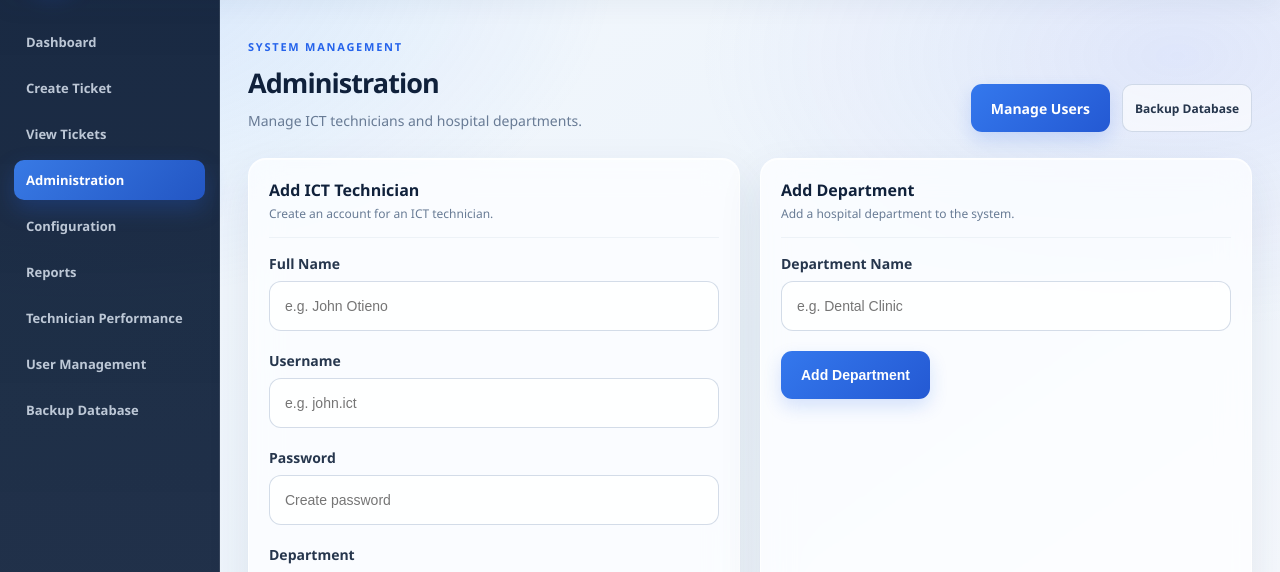
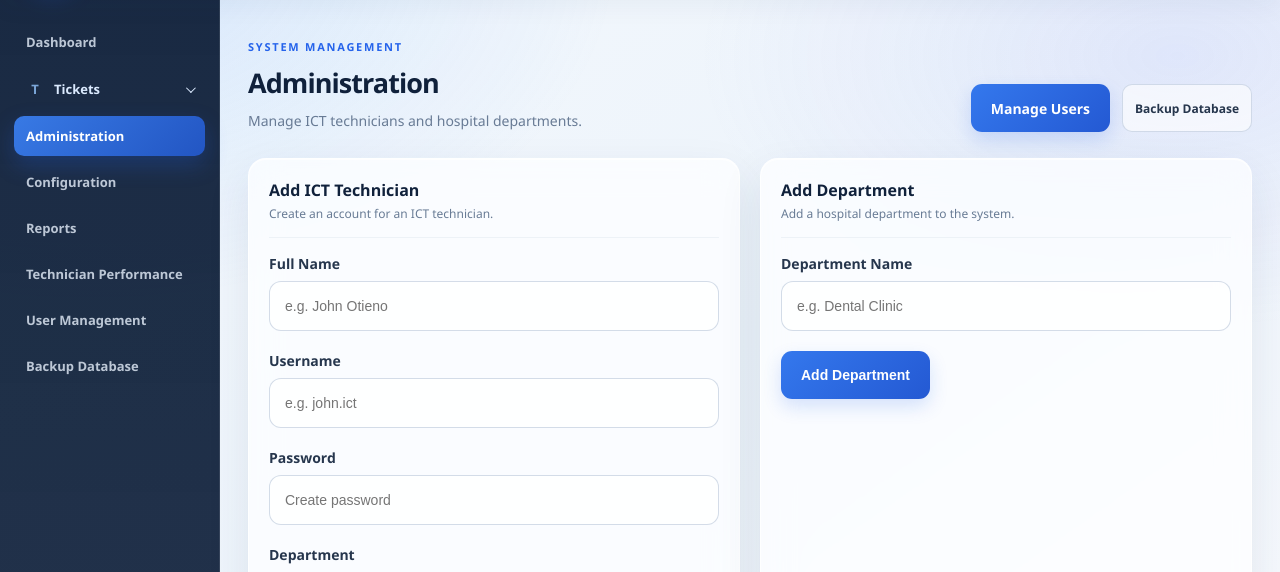
Before and after one commit to victorotiieno-sketch/MediTech-Helpdesk, a Flask app: template templates/admin.html in a window 1280 px wide. Shown: the part 72-644 px from the top of the page. Run offline with Flask 3, Linux system fonts and the light colour scheme; the template is opened without the code that fills it, so the values that code supplies are empty; some libraries are stand-ins or nearby versions.

Commit message:
Group ticket actions in sidebar navigation
Co-authored-by: Copilot <223556219+Copilot@users.noreply.github.com>

```diff
--- a/static/style.css
+++ b/static/style.css
@@ -3726,6 +3726,95 @@ textarea:focus-visible {
     }
 }
 
+.sidebar nav > .nav-group {
+    min-width: 0;
+}
+
+.sidebar nav > .nav-group > summary {
+    display: flex;
+    align-items: center;
+    gap: 10px;
+    min-height: 42px;
+    padding: 11px 12px;
+    border-radius: 10px;
+    color: #dbeafe;
+    cursor: pointer;
+    font-size: 13px;
+    font-weight: 600;
+    list-style: none;
+    transition: all 0.2s ease;
+}
+
+.sidebar nav > .nav-group > summary::-webkit-details-marker {
+    display: none;
+}
+
+.sidebar nav > .nav-group > summary:hover,
+.sidebar nav > .nav-group[open] > summary {
+    background: rgba(37, 99, 235, 0.18);
+    color: white;
+}
+
+.sidebar nav > .nav-group > summary .nav-icon,
+.sidebar nav .nav-submenu .nav-icon {
+    display: inline-flex;
+    flex: 0 0 18px;
+    align-items: center;
+    justify-content: center;
+    color: #93c5fd;
+    font-size: 13px;
+}
+
+.sidebar nav > .nav-group > summary .nav-chevron {
+    width: 7px;
+    height: 7px;
+    margin-left: auto;
+    border-right: 1.5px solid currentColor;
+    border-bottom: 1.5px solid currentColor;
+    transform: rotate(45deg) translateY(-2px);
+    transition: transform 0.18s ease;
+}
+
+.sidebar nav > .nav-group[open] > summary .nav-chevron {
+    transform: rotate(225deg) translate(-1px, -1px);
+}
+
+.sidebar nav .nav-submenu {
+    display: flex;
+    flex-direction: column;
+    gap: 3px;
+    margin: 3px 0 5px 14px;
+    padding-left: 10px;
+    border-left: 1px solid rgba(191, 219, 254, 0.28);
+}
+
+.sidebar nav .nav-submenu a {
+    display: flex;
+    align-items: center;
+    gap: 8px;
+    padding: 9px 10px;
+    border-radius: 8px;
+    color: rgba(235, 243, 255, 0.76);
+    font-size: 12px;
+}
+
+.sidebar nav .nav-submenu a:hover,
+.sidebar nav .nav-submenu a.active {
+    background: rgba(37, 99, 235, 0.22);
+    color: white;
+    box-shadow: none;
+}
+
+.sidebar nav .nav-submenu a.active .nav-icon {
+    color: #bfdbfe;
+}
+
+.sidebar nav > .nav-group > summary:focus-visible,
+.sidebar nav .nav-submenu a:focus-visible {
+    outline: 2px solid #93c5fd;
+    outline-offset: 2px;
+}
+
 .analytics-stat {
     min-width: 0;
     padding: 16px;
--- a/templates/admin.html
+++ b/templates/admin.html
@@ -44,13 +44,7 @@
                 Dashboard
             </a>
 
-            <a href="{{ url_for('create_ticket') }}">
-                Create Ticket
-            </a>
-
-            <a href="{{ url_for('tickets') }}">
-                View Tickets
-            </a>
+            {% include "partials/ticket_navigation.html" %}
 
             <a href="{{ url_for('admin_panel') }}" class="active">
                 Administration
--- a/templates/asset_details.html
+++ b/templates/asset_details.html
@@ -36,8 +36,8 @@
 
         <nav>
             <a href="{{ url_for('dashboard') }}">Dashboard</a>
-            <a href="{{ url_for('create_ticket') }}">Create Ticket</a>
-            <a href="{{ url_for('tickets') }}">View Tickets</a>
+            {% include "partials/ticket_navigation.html" %}
+
             <a href="{{ url_for('assets') }}" class="active">Asset Manager</a>
             <a href="{{ url_for('notifications') }}">Notifications</a>
 
--- a/templates/assets.html
+++ b/templates/assets.html
@@ -33,8 +33,8 @@
     <aside class="sidebar">
         <nav>
             <a href="{{ url_for('dashboard') }}">Dashboard</a>
-            <a href="{{ url_for('create_ticket') }}">Create Ticket</a>
-            <a href="{{ url_for('tickets') }}">View Tickets</a>
+            {% include "partials/ticket_navigation.html" %}
+
             <a href="{{ url_for('assets') }}" class="active">Asset Manager</a>
 
             {% if role == "Administrator" %}
--- a/templates/base.html
+++ b/templates/base.html
@@ -35,8 +35,8 @@
     <aside class="sidebar">
         <nav>
             <a href="{{ url_for('dashboard') }}">Dashboard</a>
-            <a href="{{ url_for('create_ticket') }}">Create Ticket</a>
-            <a href="{{ url_for('tickets') }}">View Tickets</a>
+            {% include "partials/ticket_navigation.html" %}
+
             <a href="{{ url_for('systems_directory') }}">Systems Directory</a>
             <a href="{{ url_for('assets') }}" {% if request.endpoint in ['assets', 'create_asset', 'asset_details', 'edit_asset', 'update_asset_status'] %}class="active"{% endif %}>Asset Manager</a>
 
--- a/templates/create_asset.html
+++ b/templates/create_asset.html
@@ -33,8 +33,8 @@
     <aside class="sidebar">
         <nav>
             <a href="{{ url_for('dashboard') }}">Dashboard</a>
-            <a href="{{ url_for('create_ticket') }}">Create Ticket</a>
-            <a href="{{ url_for('tickets') }}">View Tickets</a>
+            {% include "partials/ticket_navigation.html" %}
+
             <a href="{{ url_for('assets') }}" class="active">Asset Manager</a>
 
             {% if role == "Administrator" %}
--- a/templates/create_ticket.html
+++ b/templates/create_ticket.html
@@ -36,8 +36,7 @@
 
         <nav>
             <a href="{{ url_for('dashboard') }}">Dashboard</a>
-            <a href="{{ url_for('create_ticket') }}" class="active">Create Ticket</a>
-            <a href="{{ url_for('tickets') }}">View Tickets</a>
+            {% include "partials/ticket_navigation.html" %}
 
             {% if role == "Administrator" %}
                 <a href="{{ url_for('admin_panel') }}">Administration</a>
--- a/templates/dashboard.html
+++ b/templates/dashboard.html
@@ -36,8 +36,8 @@
 
         <nav>
             <a href="{{ url_for('dashboard') }}" class="active">Dashboard</a>
-            <a href="{{ url_for('create_ticket') }}">Create Ticket</a>
-            <a href="{{ url_for('tickets') }}">View Tickets</a>
+            {% include "partials/ticket_navigation.html" %}
+
             <a href="{{ url_for('assets') }}">Asset Manager</a>
             <a href="{{ url_for('notifications') }}">Notifications</a>
             {% if role == 'Administrator' %}
--- a/templates/edit_asset.html
+++ b/templates/edit_asset.html
@@ -36,8 +36,8 @@
 
         <nav>
             <a href="{{ url_for('dashboard') }}">Dashboard</a>
-            <a href="{{ url_for('create_ticket') }}">Create Ticket</a>
-            <a href="{{ url_for('tickets') }}">View Tickets</a>
+            {% include "partials/ticket_navigation.html" %}
+
             <a href="{{ url_for('assets') }}" class="active">Asset Manager</a>
             <a href="{{ url_for('notifications') }}">Notifications</a>
 
--- /dev/null
+++ b/templates/partials/ticket_navigation.html
@@ -0,0 +1,17 @@
+<details class="nav-group" {% if request.endpoint in ['tickets', 'create_ticket', 'ticket_details', 'ticket_activity'] %}open{% endif %}>
+    <summary>
+        <span class="nav-icon" aria-hidden="true">T</span>
+        <span>Tickets</span>
+        <span class="nav-chevron" aria-hidden="true"></span>
+    </summary>
+    <div class="nav-submenu">
+        <a href="{{ url_for('tickets') }}" {% if request.endpoint in ['tickets', 'ticket_details', 'ticket_activity'] %}class="active" aria-current="page"{% endif %}>
+            <span class="nav-icon" aria-hidden="true">▤</span>
+            <span>View Tickets</span>
+        </a>
+        <a href="{{ url_for('create_ticket') }}" {% if request.endpoint == 'create_ticket' %}class="active" aria-current="page"{% endif %}>
+            <span class="nav-icon" aria-hidden="true">＋</span>
+            <span>Create Ticket</span>
+        </a>
+    </div>
+</details>
--- a/templates/reports.html
+++ b/templates/reports.html
@@ -38,8 +38,8 @@
 
         <nav>
             <a href="{{ url_for('dashboard') }}">Dashboard</a>
-            <a href="{{ url_for('create_ticket') }}">Create Ticket</a>
-            <a href="{{ url_for('tickets') }}">View Tickets</a>
+            {% include "partials/ticket_navigation.html" %}
+
             <a href="{{ url_for('admin_panel') }}">Administration</a>
             <a href="{{ url_for('reports') }}" class="active">Reports</a>
         </nav>
--- a/templates/technician_performance.html
+++ b/templates/technician_performance.html
@@ -38,8 +38,8 @@
 
         <nav>
             <a href="{{ url_for('dashboard') }}">Dashboard</a>
-            <a href="{{ url_for('create_ticket') }}">Create Ticket</a>
-            <a href="{{ url_for('tickets') }}">View Tickets</a>
+            {% include "partials/ticket_navigation.html" %}
+
             <a href="{{ url_for('admin_panel') }}">Administration</a>
             <a href="{{ url_for('reports') }}">Reports</a>
             <a href="{{ url_for('technician_performance') }}" class="active">
--- a/templates/ticket_details.html
+++ b/templates/ticket_details.html
@@ -33,8 +33,7 @@
     <aside class="sidebar">
         <nav>
             <a href="{{ url_for('dashboard') }}">Dashboard</a>
-            <a href="{{ url_for('create_ticket') }}">Create Ticket</a>
-            <a href="{{ url_for('tickets') }}" class="active">View Tickets</a>
+            {% include "partials/ticket_navigation.html" %}
 
             {% if role == "Administrator" %}
                 <a href="{{ url_for('admin_panel') }}">Administration</a>
--- a/templates/tickets.html
+++ b/templates/tickets.html
@@ -38,8 +38,7 @@
 
         <nav>
             <a href="{{ url_for('dashboard') }}">Dashboard</a>
-            <a href="{{ url_for('create_ticket') }}">Create Ticket</a>
-            <a href="{{ url_for('tickets') }}" class="active">View Tickets</a>
+            {% include "partials/ticket_navigation.html" %}
 
             {% if role == "Administrator" %}
                 <a href="{{ url_for('admin_panel') }}">Administration</a>
```
Also changed, not shown: templates/notifications.html (+1 -9 lines), templates/technician_dashboard.html (+1 -9 lines), templates/ticket_activity.html (+1 -9 lines), templates/users.html (+1 -7 lines).
